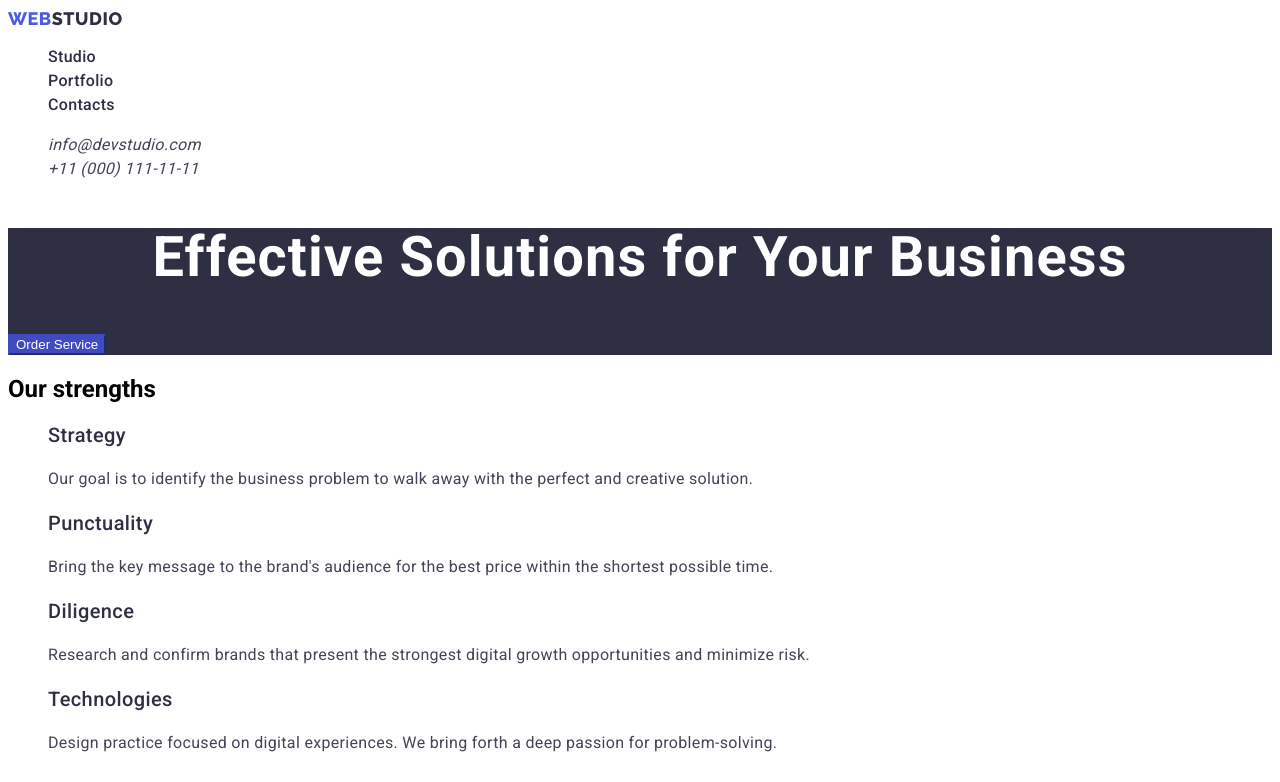
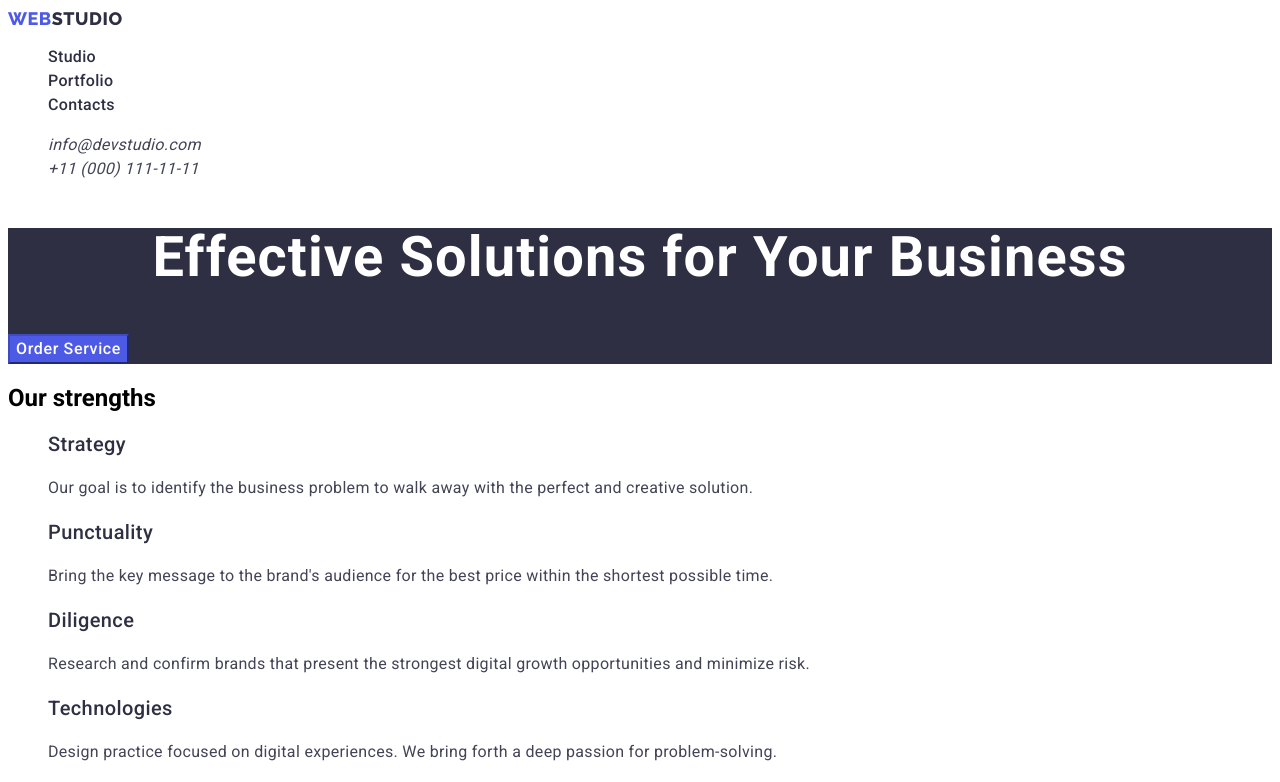
Before and after one commit to arteeeemt/goit-homework-02, a plain HTML site: page index.html in a window 1280 px wide. Both pictures are taken after a click on the button "Order Service". Shown: the top 782 px of the page. Drawn offline with Linux system fonts and the light colour scheme.

Commit message:
Update style.css

```diff
--- a/css/style.css
+++ b/css/style.css
@@ -1,5 +1,5 @@
 body {
-font-family: "Roboto", sans-serif ;
+font-family: "Roboto", sans-serif;
 }
 
 :root{
@@ -68,11 +68,11 @@ color:#404bbf;
 }
 
 .hero{
-background-color: var(--span-color);
+background-color:#2e2f42;
 
 }
 
-.hero-title {
+h1.hero-title {
 font-size: 56px;
 line-height: 1.07;
 text-align: center;
@@ -80,7 +80,7 @@ letter-spacing: 0.02em;
 color:#FFFFFF;
 }
 
-button .hero-btn {
+button.hero-btn {
 background-color: #4D5AE5 ;
 font-family: 'Roboto', sans-serif;
 font-weight: 500;
@@ -92,7 +92,7 @@ color:#FFFFFF;
 
 }
 
-.hero-btn:hover,:focus {
+button .hero-btn:hover,:focus {
 border-color: #404BBF;
 cursor: pointer;
 }
```
